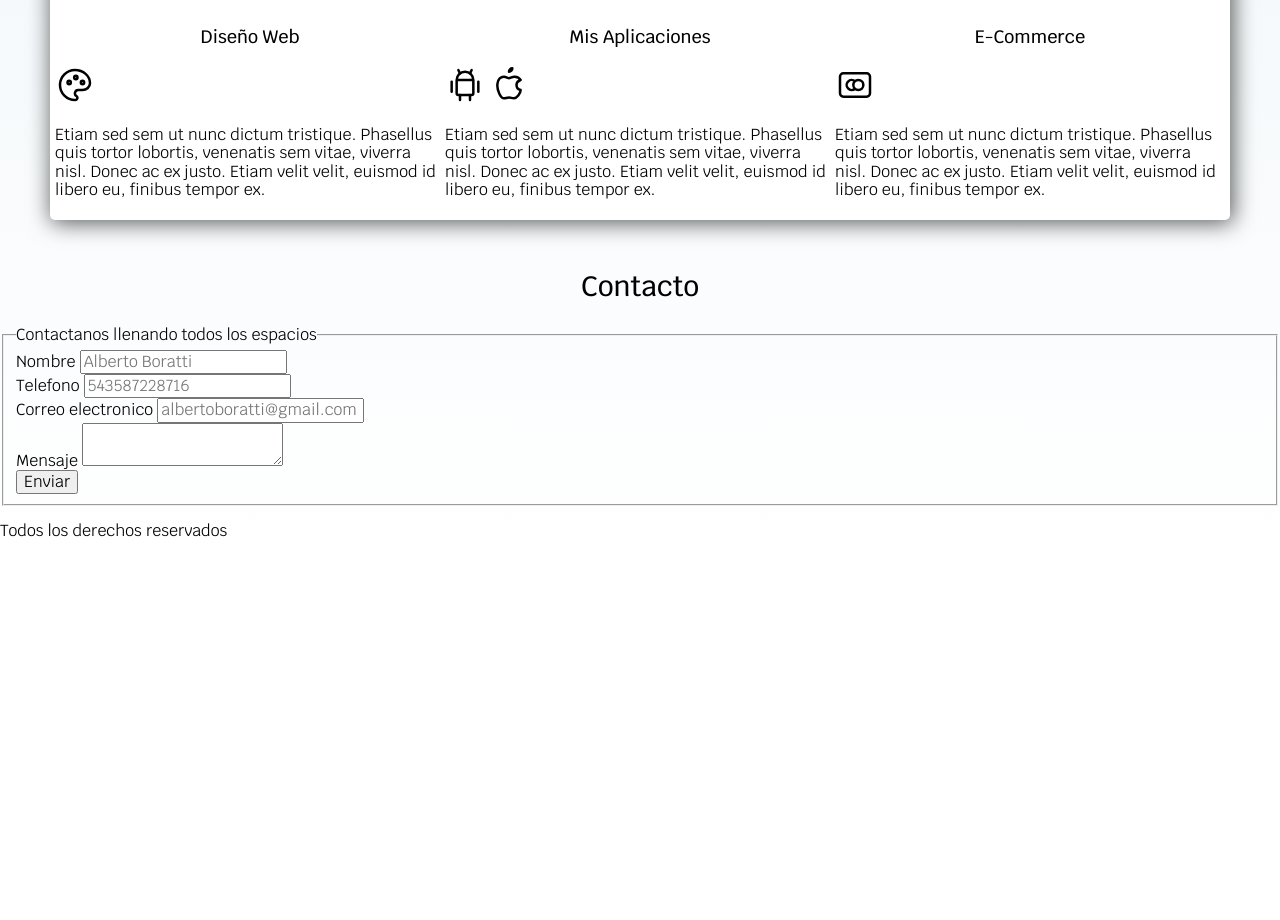
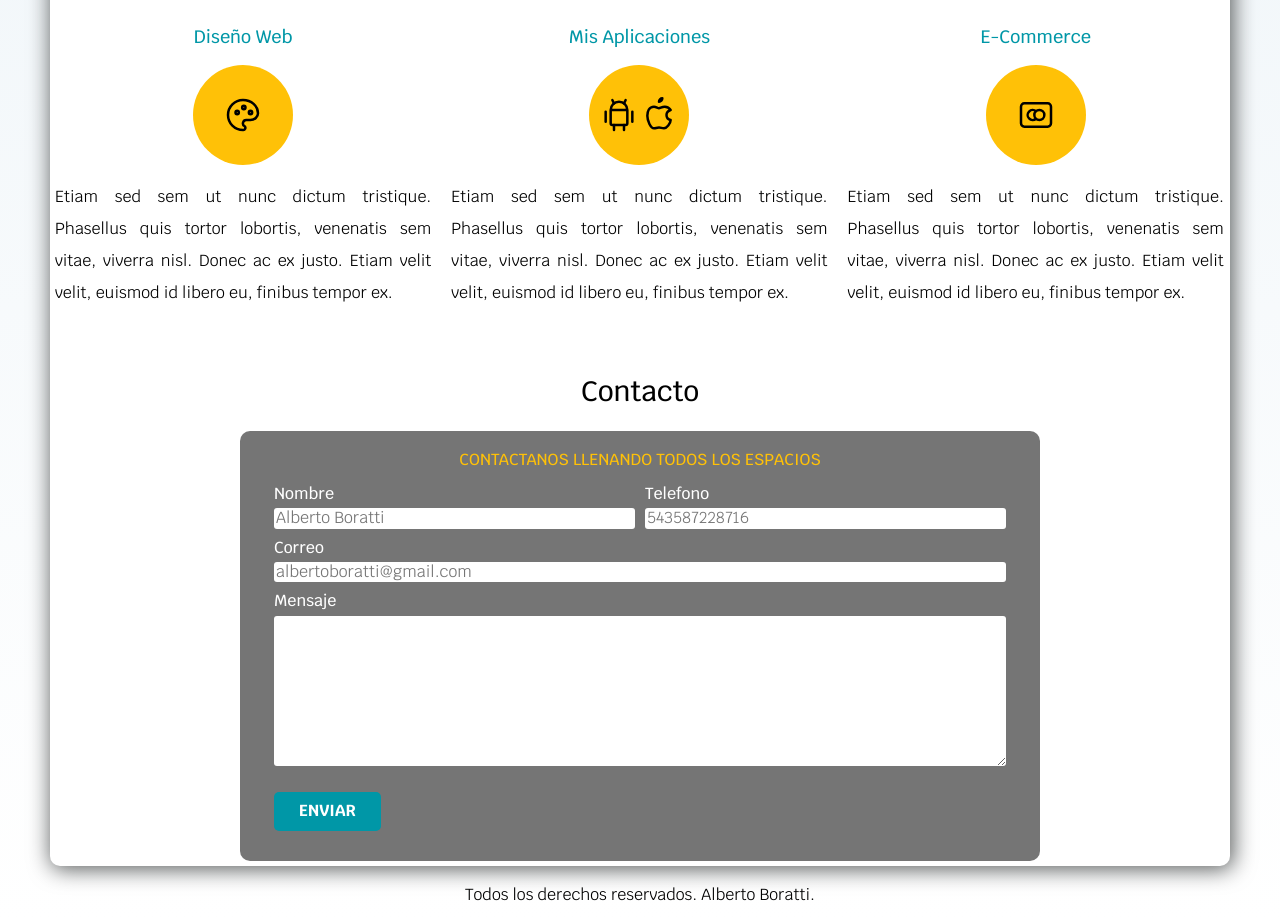
Before and after one commit to AitoBoratti/DesarrolloWeb, a plain HTML site: page Primer_Sitio_Web/index.html in a window 1280 px wide. Shown: the part 680-1600 px from the top of the page. Before the commit the page ends 1237 px from the top, so only its background shows below. Drawn offline with Linux system fonts and the light colour scheme.

Commit message:
actualizacion importante primer pagina web, css finalizado

```diff
--- a/Primer_Sitio_Web/css/style.css
+++ b/Primer_Sitio_Web/css/style.css
@@ -11,6 +11,8 @@ html{
     font-size: 62.5%;
     box-sizing: border-box;
 }
+
+
 *, *:before, *:after {
   box-sizing: inherit;
 }
@@ -19,6 +21,8 @@ body{
     font-family: 'Krub', sans-serif;
     background-image: linear-gradient(to bottom, var(--colorLightGrey) 0%, var(--colorWhite) 100%);
 }
+
+
 h1 {
     font-size: 3.8rem;
 }
@@ -43,13 +47,11 @@ h1,h2,h3 {
     margin: 2rem 1.5rem;
     background-color: var(--colorWhite);
     padding: 0.5rem;
-    border-radius: 0.5rem;
+    border-radius: 1rem;
 }
 @media (min-width: 480px){
     .sombra{
         margin: 2rem 5rem;
-        padding: 0.5rem;
-        border-radius: 0.5rem;
     }
 }
 .titulo span{
@@ -147,27 +149,125 @@ h2, h3, .titulo{
     text-decoration: none;
     text-transform: uppercase;
     font-weight: bold;
+    border: none;
+}
+.w-100{
+    width: 100%;
 }
 
 .boton:hover{
     background-color: var(--colorPrimary);
     color: var(--colorBlack);
+    cursor: pointer;
 }
 @media (min-width: 480px){
     .boton{
         width: auto;
         height: auto;
     }
+
+    .w-100{
+        margin-top: auto;
+    }
+
 }
-
 
 @media (min-width: 1140px){
     .servicios {
         display: grid;
         grid: 100% / 33.33% 33.33% 33.33%;
-
+        column-gap: 2rem;
+        margin-right: 4.1rem;
     }
 }
 .contacto {
     margin-top: 5rem;
 }
+
+.servicio {
+    display: flex;
+    flex-direction: column;
+    align-items: center;
+}
+
+/*.servicio {
+    scroll-snap-align: center;
+    scroll-snap-stop: always;
+}*/
+
+.servicio h3{
+    color: var(--colorSecondary);
+}
+.servicio p{
+    line-height: 2;
+    text-align: justify;
+}
+.servicio .iconos{
+    width: 10rem;
+    height: 10rem;
+    background-color: var(--colorPrimary);
+    border-radius: 50%;
+    display: flex;
+    align-items: center;
+    justify-content: center;
+}
+
+.formulario{
+    background-color: var(--colorGrey);
+    border-radius: 1rem;
+    color: var(--colorWhite);
+    width: min(80rem, 100%);
+    margin: 0 auto ;
+    padding: 2rem;
+
+}
+
+.formulario fieldset{
+    border: none;
+}
+
+.formulario legend{
+
+    text-align: center;
+    color: var(--colorPrimary);
+    text-transform: uppercase;
+    font-weight: 500;
+    font-size: 1.rem;
+    margin-bottom: 1rem;
+}
+
+.contenedor-campos {
+    display: grid;
+    grid-template-columns: repeat(2, 1fr);
+    column-gap: 1rem;
+    grid-template-rows: auto auto 20rem;
+}
+
+.campo:nth-child(3), .campo:nth-child(4){
+    grid-column: 1/3;
+}
+
+.campo{
+    margin-bottom: 1rem;
+}
+
+.campo label{
+    display: block;
+    margin-bottom: .5rem;
+    margin-right: 1rem;
+    color: var(--colorWhite);
+    font-weight: 500;
+}
+
+.campo textarea{
+    height: 15rem;
+}
+.input-text {
+    width: 100%;
+    border: none;
+    border-radius: .3rem;
+}
+
+footer{
+    text-align: center;
+}
--- a/Primer_Sitio_Web/index.html
+++ b/Primer_Sitio_Web/index.html
@@ -16,7 +16,7 @@
         <h1 class="titulo">Aito Boratti, <span>freelancer</span></h1>
     </header>
     <div class="nav-background">
-        <nav class="nav-principal contenedor">
+        <nav class="nav-principal contenedor ">
                 <a href="index.html">Inicio</a>
                 <a href="nosotros.html">Nosotros</a>
                 <a href="Clientes.html">Clientes</a>
@@ -42,11 +42,12 @@
 
 
     <main >
-        <div class="sombra">
+        <div class="sombra "> <!--Inicio de la clase Sombra-->
             <h2>Mis Servicios</h2>
             <div class="servicios"> <!--Inicio clase Servicio-->
-                <section>
+                <section class="servicio">
                     <h3>Diseño Web</h3>
+                    <div class="iconos">
                         <svg xmlns="http://www.w3.org/2000/svg" class="icon icon-tabler icon-tabler-palette" width="40" height="40" viewBox="0 0 24 24" stroke-width="1.5" stroke="#000000" fill="none" stroke-linecap="round" stroke-linejoin="round">
                             <path stroke="none" d="M0 0h24v24H0z" fill="none"/>
                             <path d="M12 21a9 9 0 0 1 0 -18c4.97 0 9 3.582 9 8c0 1.06 -.474 2.078 -1.318 2.828c-.844 .75 -1.989 1.172 -3.182 1.172h-2.5a2 2 0 0 0 -1 3.75a1.3 1.3 0 0 1 -1 2.25" />
@@ -54,6 +55,7 @@
                             <path d="M12.5 7.5m-1 0a1 1 0 1 0 2 0a1 1 0 1 0 -2 0" />
                             <path d="M16.5 10.5m-1 0a1 1 0 1 0 2 0a1 1 0 1 0 -2 0" />
                         </svg>
+                    </div>
                     <p>Etiam sed sem ut nunc dictum tristique.
                         Phasellus quis tortor lobortis, venenatis sem vitae, viverra nisl.
                         Donec ac ex justo. Etiam velit velit, euismod id libero eu,
@@ -61,8 +63,9 @@
                     </p>
                 </section>
 
-                <section>
+                <section class="servicio">
                     <h3>Mis Aplicaciones</h3>
+                    <div class="iconos">
                         <svg xmlns="http://www.w3.org/2000/svg" class="icon icon-tabler icon-tabler-brand-android" width="40" height="40" viewBox="0 0 24 24" stroke-width="1.5" stroke="#000000" fill="none" stroke-linecap="round" stroke-linejoin="round">
                             <path stroke="none" d="M0 0h24v24H0z" fill="none"/>
                             <path d="M4 10l0 6" />
@@ -78,6 +81,7 @@
                             <path d="M9 7c-3 0 -4 3 -4 5.5c0 3 2 7.5 4 7.5c1.088 -.046 1.679 -.5 3 -.5c1.312 0 1.5 .5 3 .5s4 -3 4 -5c-.028 -.01 -2.472 -.403 -2.5 -3c-.019 -2.17 2.416 -2.954 2.5 -3c-1.023 -1.492 -2.951 -1.963 -3.5 -2c-1.433 -.111 -2.83 1 -3.5 1c-.68 0 -1.9 -1 -3 -1z" />
                             <path d="M12 4a2 2 0 0 0 2 -2a2 2 0 0 0 -2 2" />
                         </svg>
+                    </div>
                     <p>Etiam sed sem ut nunc dictum tristique.
                         Phasellus quis tortor lobortis, venenatis sem vitae, viverra nisl.
                         Donec ac ex justo. Etiam velit velit, euismod id libero eu,
@@ -85,14 +89,16 @@
                     </p>
                 </section>
 
-                <section>
+                <section class="servicio">
                     <h3>E-Commerce</h3>
+                    <div class="iconos">
                         <svg xmlns="http://www.w3.org/2000/svg" class="icon icon-tabler icon-tabler-brand-mastercard" width="40" height="40" viewBox="0 0 24 24" stroke-width="1.5" stroke="#000000" fill="none" stroke-linecap="round" stroke-linejoin="round">
                             <path stroke="none" d="M0 0h24v24H0z" fill="none"/>
                             <path d="M14 12m-3 0a3 3 0 1 0 6 0a3 3 0 1 0 -6 0" />
                             <path d="M12 9.765a3 3 0 1 0 0 4.47" />
                             <path d="M3 5m0 2a2 2 0 0 1 2 -2h14a2 2 0 0 1 2 2v10a2 2 0 0 1 -2 2h-14a2 2 0 0 1 -2 -2z" />
                         </svg>
+                    </div>
                     <p>Etiam sed sem ut nunc dictum tristique.
                         Phasellus quis tortor lobortis, venenatis sem vitae, viverra nisl.
                         Donec ac ex justo. Etiam velit velit, euismod id libero eu,
@@ -100,34 +106,39 @@
                     </p>
                 </section>
             </div> <!--Fin clase de servicio-->
-        </div>
+
+
             <section class="contacto">
                 <h2>Contacto</h2>
-            <form>
+                <form class="formulario">
                     <fieldset>
                         <legend>Contactanos llenando todos los espacios</legend>
-                    <div>
-                        <label >Nombre </label><input type="text" placeholder="Alberto Boratti">
+                        <div class="contenedor-campos">
+                            <div class=" campo">
+                                <label >Nombre </label><input class="input-text" type="text" placeholder="Alberto Boratti">
+                            </div>
+                            <div class=" campo">
+                                <label >Telefono </label><input class="input-text" type="tel" placeholder="543587228716">
+                            </div>
+                            <div class=" campo">
+                                <label >Correo </label> <input class="input-text" type="email"placeholder="albertoboratti@gmail.com">
+                            </div>
+                            <div class=" campo">
+                                <label >Mensaje </label><textarea class="input-text"></textarea>
+                            </div>
                         </div>
                         <div>
-                        <label >Telefono </label><input type="tel" placeholder="543587228716">
-                    </div>
-                    <div>
-                        <label >Correo electronico </label> <input type="email"placeholder="albertoboratti@gmail.com">
-                    </div>
-                    <div>
-                        <label >Mensaje </label><textarea></textarea>
-                    </div>
-                    <div>
-                        <input type="button" value="Enviar">
+                            <input class="boton w-100" type="submit" value="Enviar">
                         </div>
                     </fieldset>
                 </form>
             </section>
+        </div> <!--Fin de la clase Sombra-->
+
     </main>
 
     <footer>
-        <p>Todos los derechos reservados</p>
+        <p>Todos los derechos reservados. Alberto Boratti.</p>
     </footer>
 
 </body>
```
Lines whose indentation alone changed are shown as unchanged.
